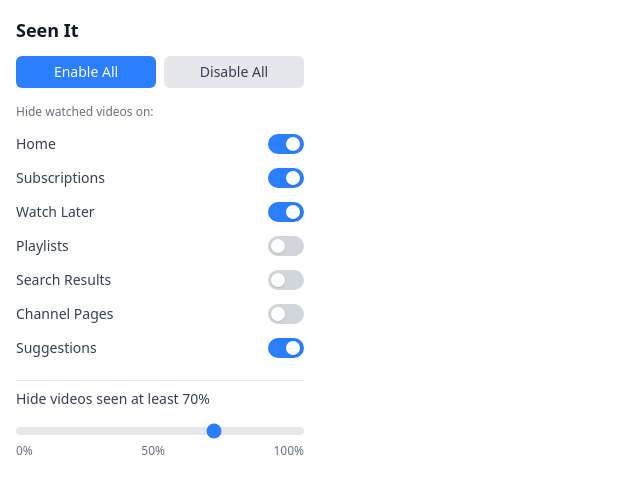
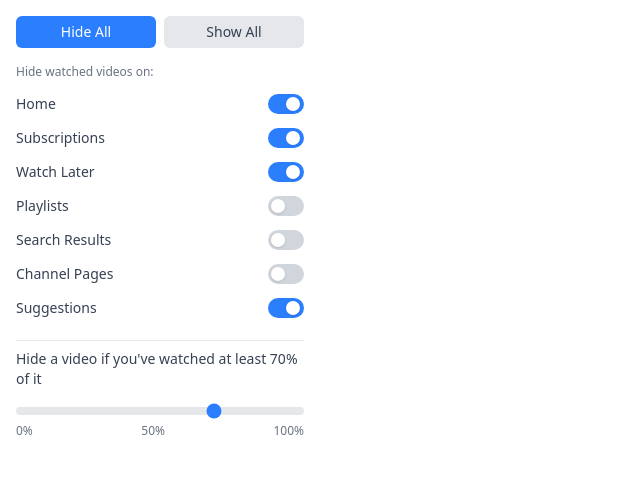
Before and after one commit to bentsignal/seen-it, a React (Vite) app: page / in a window 1280 px wide. Shown: the top 494 px of the page, without its empty margins (0-640 px from the left). Built offline with nearby package versions, Linux system fonts and the light colour scheme.

Commit message:
Update language

```diff
--- a/src/App.tsx
+++ b/src/App.tsx
@@ -86,7 +86,7 @@ function App() {
   };
 
   const handleThresholdChange = async (
-    e: React.ChangeEvent<HTMLInputElement>,
+    e: React.ChangeEvent<HTMLInputElement>
   ) => {
     const newSettings: Settings = {
       ...settings,
@@ -106,10 +106,6 @@ function App() {
 
   return (
     <div className="p-4 bg-white dark:bg-gray-900 min-h-[380px]">
-      <h1 className="text-lg font-bold text-gray-900 dark:text-white mb-3">
-        Seen It
-      </h1>
-
       <div className="space-y-4">
         {/* Enable/Disable All Buttons */}
         <div className="flex gap-2">
@@ -117,13 +113,13 @@ function App() {
             onClick={handleEnableAll}
             className="flex-1 py-1.5 px-3 text-sm rounded-md font-medium transition-colors bg-blue-500 hover:bg-blue-600 text-white"
           >
-            Enable All
+            Hide All
           </button>
           <button
             onClick={handleDisableAll}
             className="flex-1 py-1.5 px-3 text-sm rounded-md font-medium transition-colors bg-gray-200 hover:bg-gray-300 dark:bg-gray-700 dark:hover:bg-gray-600 text-gray-700 dark:text-gray-300"
           >
-            Disable All
+            Show All
           </button>
         </div>
 
@@ -145,7 +141,8 @@ function App() {
         {/* Threshold Slider */}
         <div className="space-y-2 pt-2 border-t border-gray-200 dark:border-gray-700">
           <label className="block text-sm text-gray-700 dark:text-gray-300">
-            Hide videos seen at least {settings.watchThreshold}%
+            Hide a video if you've watched at least {settings.watchThreshold}%
+            of it
           </label>
           <input
             type="range"
```
Also changed, not shown: manifest.json, 1 other file (tests, documents, lock files or other folders).
